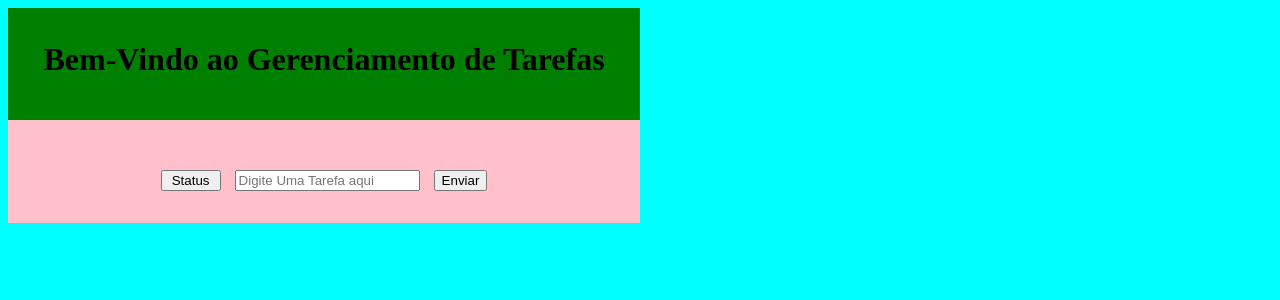
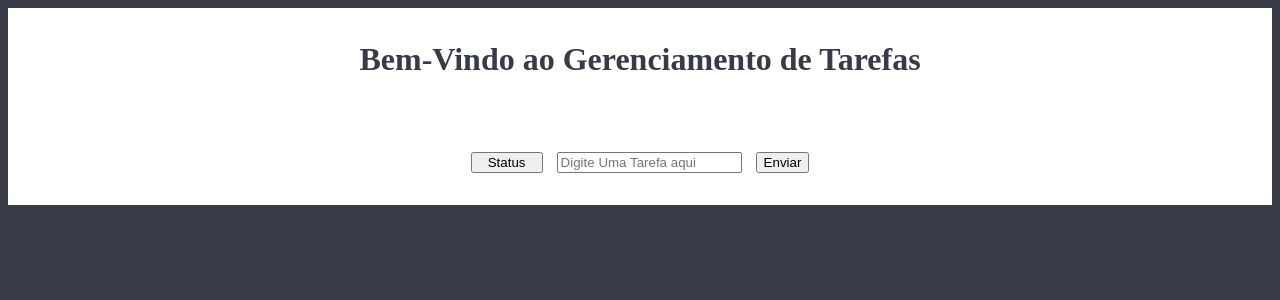
Before and after one commit to Edivansanto5/todoList, a Vue app: page / in a window 1280 px wide. Shown: the top 300 px of the page. Built offline with nearby package versions, Linux system fonts and the light colour scheme.

Commit message:
corrigindo css

```diff
--- a/src/components/todoList.vue
+++ b/src/components/todoList.vue
@@ -3,7 +3,7 @@
         <div class="title">
             <h1>Bem-Vindo ao Gerenciamento de Tarefas</h1>
         </div>
-        <br><br>
+        <br>
         <button class=" status">Status</button>
         <input  type="text" v-model.trim="lista.text" placeholder="Digite Uma Tarefa aqui">
         <button type="button" @click="addLista()" class="btn"> Enviar</button>
@@ -15,7 +15,8 @@
                 <option >Fazendo</option>
                 <option >Feito</option>
             </select>
-            <span class=" span"> {{ lista.text }}</span> <a class="mr-10" @click="deleta"> <i class="fa-solid fa-trash-can"></i></a>
+            <span class=" span"> {{ lista.text }}</span> <a class="mr-10" @click="deleta">
+                <i class="fa-solid fa-trash-can"></i></a>
         </div>
         <br>
         <br>
@@ -49,22 +50,23 @@ export default {
 
 <style>
     body{
-        background-color: aqua;
+        background:#383a47 ;
     }
     .conteiner{
-        background-color: pink;
+        background-color:#fff;
         text-align: center;
-        width: 50%;
-        height:50%;
+        max-width: 100%;
+        max-height:100%;
     }
     .title{
-        background: green;
+        color:#383a47 ;
         height: 100px;
         padding-top: 12px;
     }
     .status{
-        width: 60px;
+        width: 72px;
         margin: 14px;
+        font-size: 18;
     }
     .btn{
 
@@ -72,10 +74,14 @@ export default {
 
     }
    .div-main{
-    text-align: justify;
-    background: rgb(128, 0, 75);
-    padding-left: 140px;
-
+        text-align: justify;
+        color: aqua;
+        font-size: 20px;
+        padding-left: 504px;
+   }
+   :hover a{
+    color: red;
 
    }
+
 </style>
```
